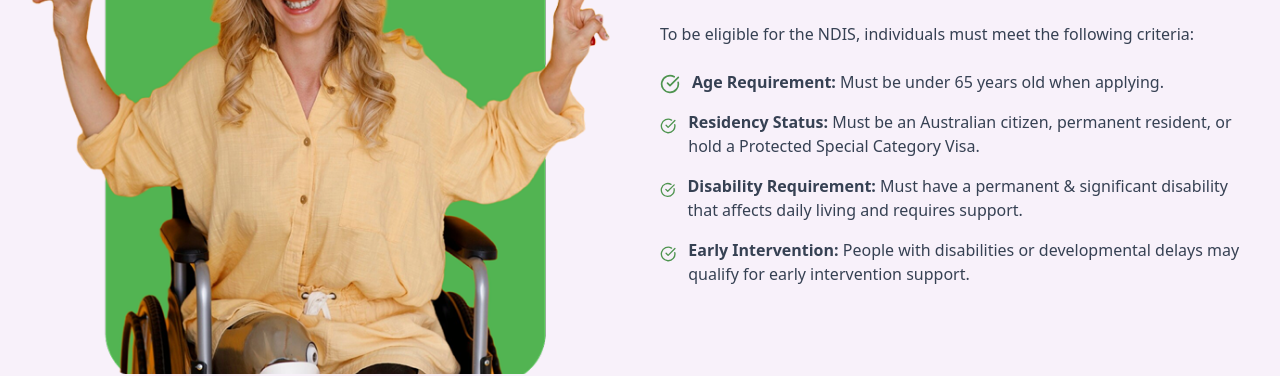
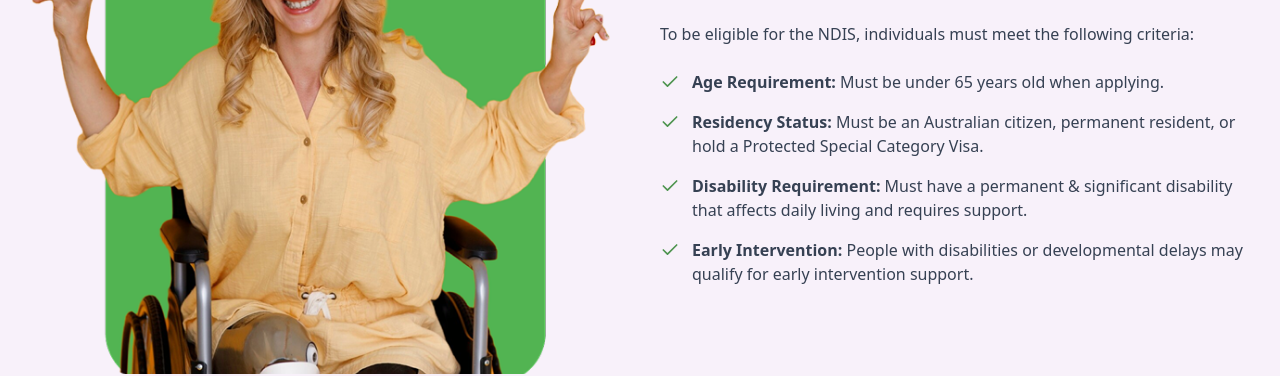
Before and after one commit to jewel-rana-ausasia/ability-care, a Next.js app: page /home1/ndis in a window 1280 px wide. Shown: the part 1027-1403 px from the top of the page. Built offline with nearby package versions, Linux system fonts and the light colour scheme.

Commit message:
Update the issues

```diff
--- a/app/[homeType]/ndis/page.tsx
+++ b/app/[homeType]/ndis/page.tsx
@@ -1,8 +1,30 @@
-import { CheckCircle, Youtube } from "lucide-react";
+import { Check, CheckCircle, Youtube } from "lucide-react";
 import Image from "next/image";
 import React from "react";
 
 const NdisPage: React.FC = () => {
+  const eligibilityCriteria = [
+    {
+      title: "Age Requirement",
+      description: "Must be under 65 years old when applying.",
+    },
+    {
+      title: "Residency Status",
+      description:
+        "Must be an Australian citizen, permanent resident, or hold a Protected Special Category Visa.",
+    },
+    {
+      title: "Disability Requirement",
+      description:
+        "Must have a permanent & significant disability that affects daily living and requires support.",
+    },
+    {
+      title: "Early Intervention",
+      description:
+        "People with disabilities or developmental delays may qualify for early intervention support.",
+    },
+  ];
+
   return (
     <div>
       {/* ===== TOP SECTION (Background Image) ===== */}
@@ -92,38 +114,18 @@
                 criteria:
               </p>
 
+              {/* Dynamic UL */}
               <ul className="space-y-4 text-gray-700">
-                <li className="flex items-start gap-3">
-                  <CheckCircle className="text-[#4E944F] w-5 h-5 mt-1" />
-                  <p>
-                    <strong>Age Requirement:</strong> Must be under 65 years old
-                    when applying.
-                  </p>
-                </li>
-                <li className="flex items-start gap-3">
-                  <CheckCircle className="text-[#4E944F] w-6 h-6 mt-1" />
-                  <p>
-                    <strong>Residency Status:</strong> Must be an Australian
-                    citizen, permanent resident, or hold a Protected Special
-                    Category Visa.
-                  </p>
-                </li>
-                <li className="flex items-start gap-3">
-                  <CheckCircle className="text-[#4E944F] w-6 h-6 mt-1" />
-                  <p>
-                    <strong>Disability Requirement:</strong> Must have a
-                    permanent & significant disability that affects daily living
-                    and requires support.
-                  </p>
-                </li>
-                <li className="flex items-start gap-3">
-                  <CheckCircle className="text-[#4E944F] w-6 h-6 mt-1" />
-                  <p>
-                    <strong>Early Intervention:</strong> People with
-                    disabilities or developmental delays may qualify for early
-                    intervention support.
-                  </p>
-                </li>
+                {eligibilityCriteria.map((item, index) => (
+                  <li key={index} className="flex items-start gap-3">
+                    <div className="w-5 h-5 flex-shrink-0 mt-0.5">
+                      <Check className="text-[#4E944F] w-5 h-5" />
+                    </div>
+                    <p className="mb-0">
+                      <strong>{item.title}:</strong> {item.description}
+                    </p>
+                  </li>
+                ))}
               </ul>
             </div>
           </div>
--- a/components/home-1/Navbar.tsx
+++ b/components/home-1/Navbar.tsx
@@ -55,7 +55,7 @@
             />
           </div>
 
-          <div className="hidden md:flex items-center space-x-6 text-[#9C55A1] font-medium">
+          <div className="hidden md:flex items-center space-x-6 text-black font-medium">
             <div
               className="relative"
               onMouseEnter={() => setIsHomeOpen(true)}
```
